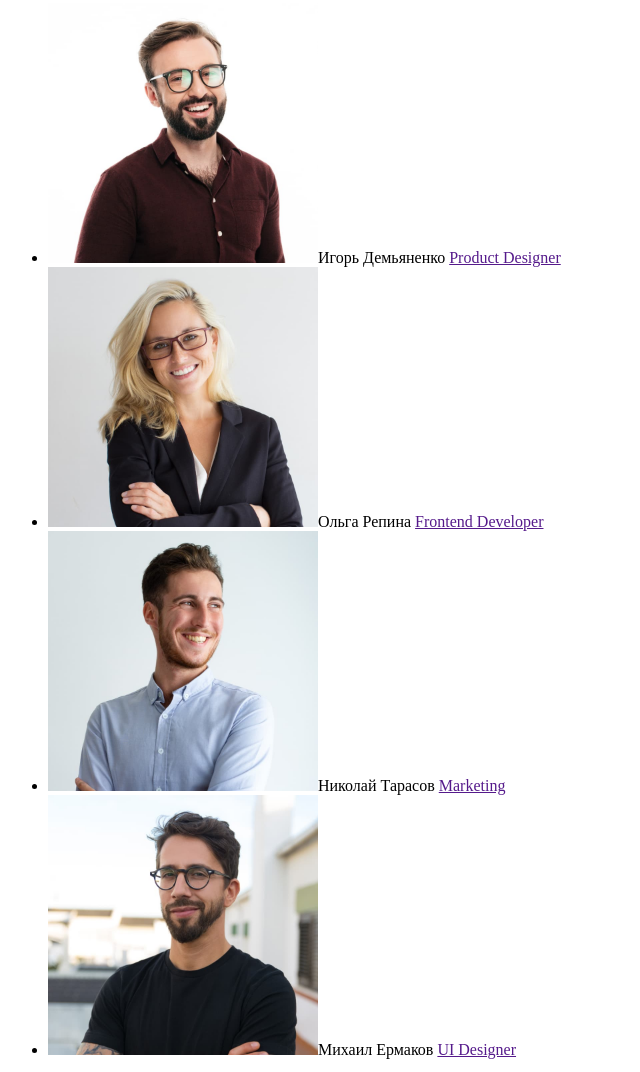
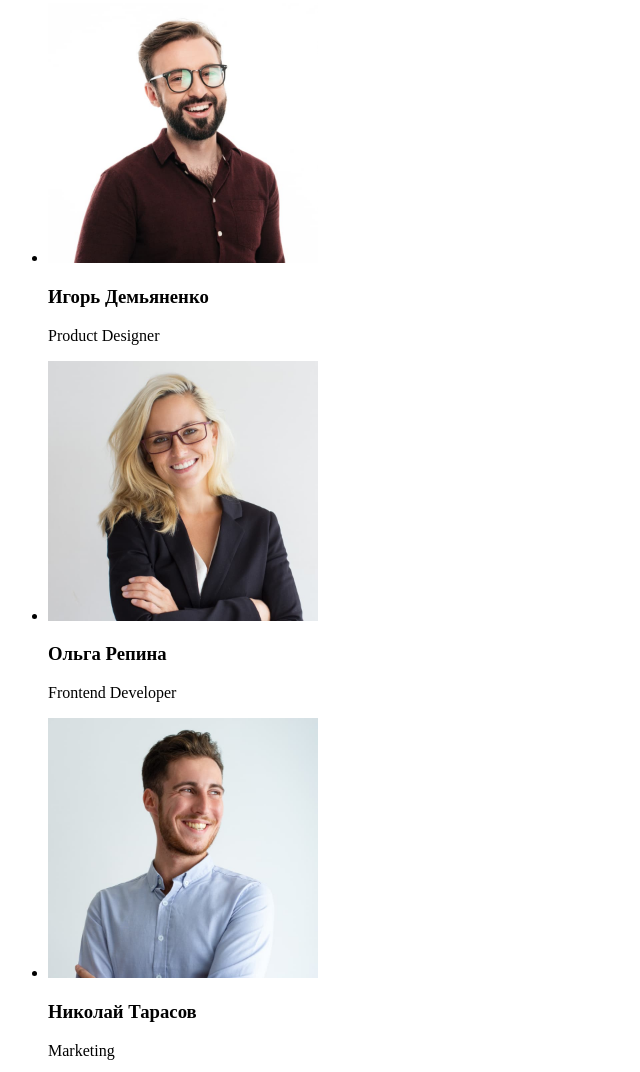
Before and after one commit to IrynaKukhta/goit-markup-hw-01, a plain HTML site: page index.html in a window 1280 px wide. Shown: the part 1618-2690 px from the top of the page, without its empty margins (0-640 px from the left). Drawn offline with Linux system fonts and the light colour scheme.

Commit message:
fixed team section

```diff
--- a/index.html
+++ b/index.html
@@ -71,14 +71,14 @@
             <!--our team-->
             <h2>Наша команда</h2>
             <ul>
-                <li><img src="./images/project-designer.jpg" alt="Дизайнер проэктов" width="270"/>Игорь Демьяненко
-                <a href="">Product Designer</a></li>
-                <li><img src="./images/frontend-developer.jpg" alt="Фронтэнд разработчик" width="270" />Ольга Репина
-                <a href="">Frontend Developer</a></li>
-                <li><img src="./images/marketing.jpg" alt="Маркетолог" width="270" />Николай Тарасов
-                <a href="">Marketing</a></li>
-                <li><img src="./images/ui-designer.jpg" alt="Веб Дизайнер" width="270" />Михаил Ермаков
-                <a href="">UI Designer</a></li>
+                <li><img src="./images/project-designer.jpg" alt="Дизайнер проэктов" width="270"/><h3>Игорь Демьяненко</h3>
+                <p">Product Designer</p></li>
+                <li><img src="./images/frontend-developer.jpg" alt="Фронтэнд разработчик" width="270" /><h3>Ольга Репина</h3>
+                <p>Frontend Developer</p></li>
+                <li><img src="./images/marketing.jpg" alt="Маркетолог" width="270" /><h3>Николай Тарасов</h3>
+                <p>Marketing</p></li>
+                <li><img src="./images/ui-designer.jpg" alt="Веб Дизайнер" width="270" /><h3>Михаил Ермаков</h3>
+                <p>UI Designer</p></li>
             </ul>
         </section>
 
```
